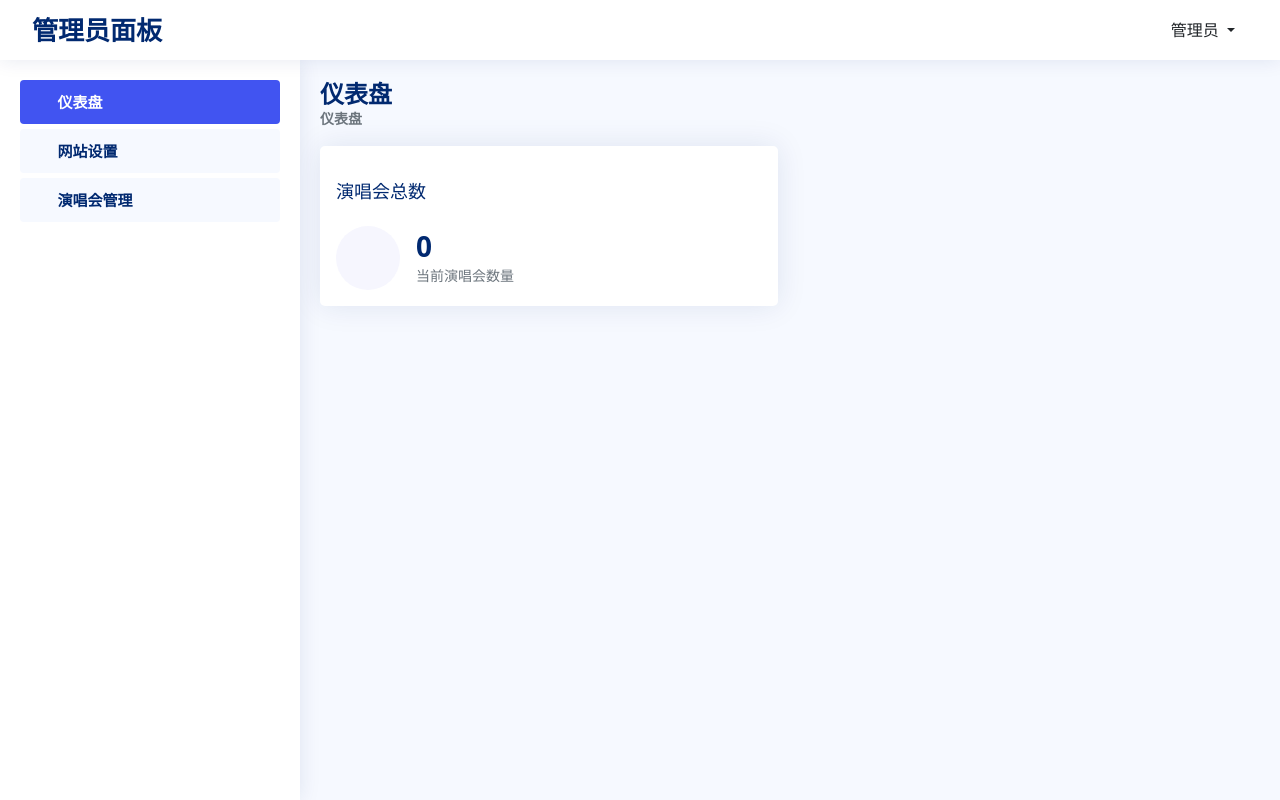
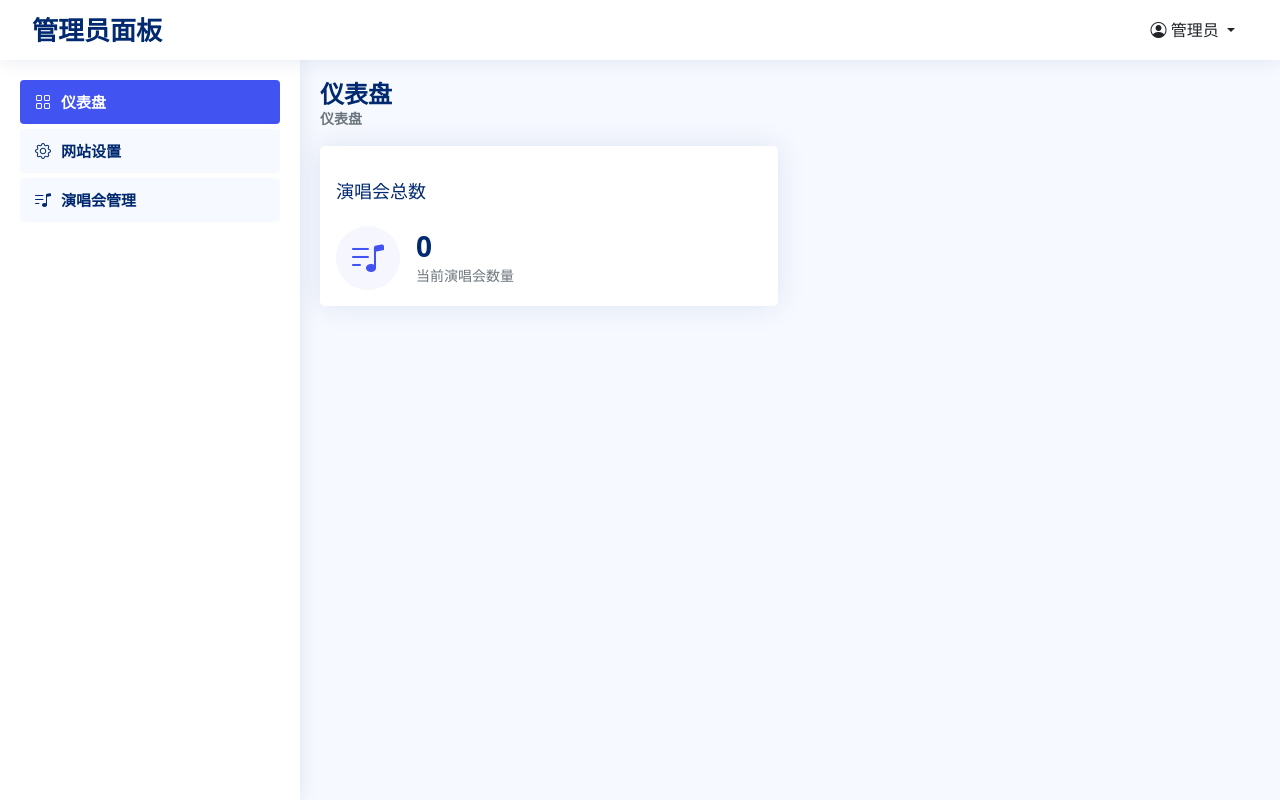
Before and after one commit to 2911396166/singerConcertCityInformationQueryManagementSystem, a PHP site: page /admin/index.php in a window 1280 px wide. Run offline with PHP 8.4, Linux system fonts and the light colour scheme; the visitor is signed in with stand-in values (Sample User, id 1); data that the repository does not hold is empty; some libraries are stand-ins or nearby versions; some web fonts are replaced.

Commit message:
修复小漏洞

```diff
--- a/admin/header.php
+++ b/admin/header.php
@@ -5,7 +5,7 @@
     <meta name="viewport" content="width=device-width, initial-scale=1">
     <title>管理员面板</title>
     <link rel="stylesheet" href="../assets/css/bootstrap.min.css">
-    <link rel="stylesheet" href="../assets/css/bootstrap-icons.css">
+    <link rel="stylesheet" href="https://cdn.jsdelivr.net/npm/bootstrap-icons@1.5.0/font/bootstrap-icons.css">
     <script src="https://cdn.jsdelivr.net/npm/sweetalert2@11"></script>
     <style>
         :root {
```
Also changed, not shown: 1 other file.
